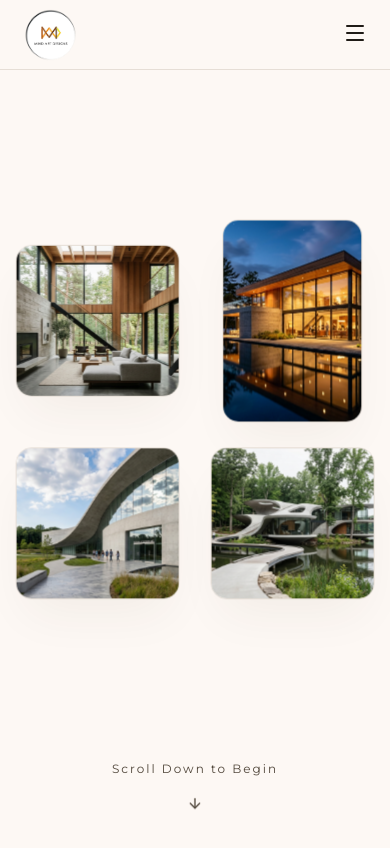
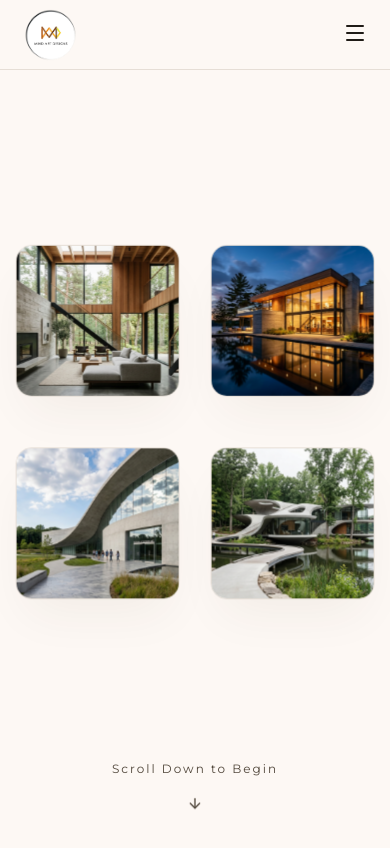
Before and after one commit to thenameisanzu/Mind-art-designs, a Next.js app: page / in a window 390 px wide. Shown: the top 848 px of the page. Built offline with nearby package versions, Linux system fonts and the light colour scheme.

Commit message:
fix: make expanding hero card aspect ratio responsive on mobile

```diff
--- a/src/components/Hero.tsx
+++ b/src/components/Hero.tsx
@@ -54,9 +54,12 @@ export default function Hero() {
   const trX = useTransform(smoothProgress, [0, 0.3, 0.35, 0.65, 1], [xRight, xRight, xRight, "0vw", "0vw"]);
   const trY = useTransform(smoothProgress, [0, 0.3, 0.35, 0.65, 1], [yTop, yTop, yTop, "0vh", "0vh"]);
 
-  // Top Right Image (Hero background) expands to full viewport after merge phase
-  const heroWidth = useTransform(smoothProgress, [0.65, 0.72, 0.92, 1], ["36vw", "36vw", "100vw", "100vw"]);
-  const heroHeight = useTransform(smoothProgress, [0.65, 0.72, 0.92, 1], ["24vh", "24vh", "100vh", "100vh"]);
+  // Top Right Image (Hero background) expands to full viewport after merge phase (responsive starting bounds)
+  const startWidth = isMobile ? "42vw" : "36vw";
+  const startHeight = isMobile ? "18vh" : "24vh";
+
+  const heroWidth = useTransform(smoothProgress, [0.65, 0.72, 0.92, 1], [startWidth, startWidth, "100vw", "100vw"]);
+  const heroHeight = useTransform(smoothProgress, [0.65, 0.72, 0.92, 1], [startHeight, startHeight, "100vh", "100vh"]);
 
   // Fade out other images as the main hero expands
   const underImagesOpacity = useTransform(smoothProgress, [0.68, 0.78], [1, 0]);
```
